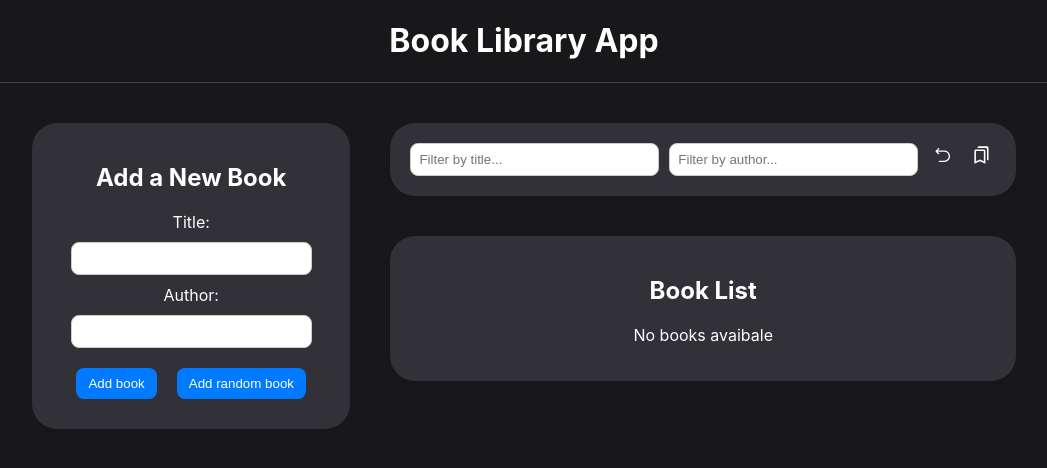
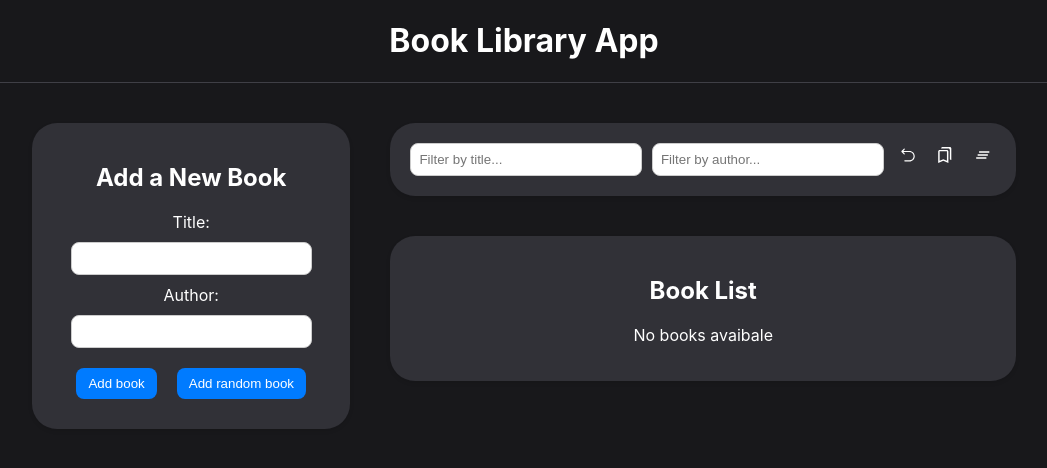
Before and after one commit to tensor27/Book-List, a React (Create React App) app in the folder frontend/: page / in a window 1280 px wide. Shown: the top 468 px of the page, without its empty margins (116-1163 px from the left). Built offline with nearby package versions, Linux system fonts and the light colour scheme.

Commit message:
Clear all books functional

```diff
--- a/frontend/src/components/BookList/BookList.jsx
+++ b/frontend/src/components/BookList/BookList.jsx
@@ -6,6 +6,7 @@ import {
 	deleteBook,
 	selectBooks,
 	toggleFavourite,
+	clearAllBooks
 } from '../../redux/slices/bookSlice'
 
 import {
--- a/frontend/src/components/Filter/Filter.jsx
+++ b/frontend/src/components/Filter/Filter.jsx
@@ -1,5 +1,6 @@
-import { MdOutlineBookmarks } from 'react-icons/md'
+import { MdClearAll, MdOutlineBookmarks } from 'react-icons/md'
 import { RxReset } from 'react-icons/rx'
+
 import { useDispatch, useSelector } from 'react-redux'
 import Styles from './Filter.module.css'
 
@@ -12,6 +13,8 @@ import {
 	setFavouriteFilter,
 	setTitleFilter,
 } from '../../redux/slices/filterSlice'
+
+import { clearAllBooks } from '../../redux/slices/bookSlice'
 
 function Filter() {
 	const dispatch = useDispatch()
@@ -33,6 +36,10 @@ function Filter() {
 
 	const handleFilterFavourite = () => {
 		dispatch(setFavouriteFilter())
+	}
+
+	const handleResetBooks = () => {
+		dispatch(clearAllBooks())
 	}
 
 	return (
@@ -62,6 +69,11 @@ function Filter() {
 					title='Show only favourite books'
 					onClick={handleFilterFavourite}
 				/>
+				<MdClearAll
+					className={`ico ${Styles['reset-ico']}`}
+					title='Clear all books'
+					onClick={handleResetBooks}
+				/>
 			</div>
 		</div>
 	)
--- a/frontend/src/redux/slices/bookSlice.js
+++ b/frontend/src/redux/slices/bookSlice.js
@@ -19,10 +19,14 @@ const bookSlice = createSlice({
 					: book
 			})
 		},
+		clearAllBooks: () => {
+			return initialState
+		},
 	},
 })
 
-export const { addBook, deleteBook, toggleFavourite } = bookSlice.actions
+export const { addBook, deleteBook, toggleFavourite, clearAllBooks } =
+	bookSlice.actions
 
 export const selectBooks = state => state.books
 
```
